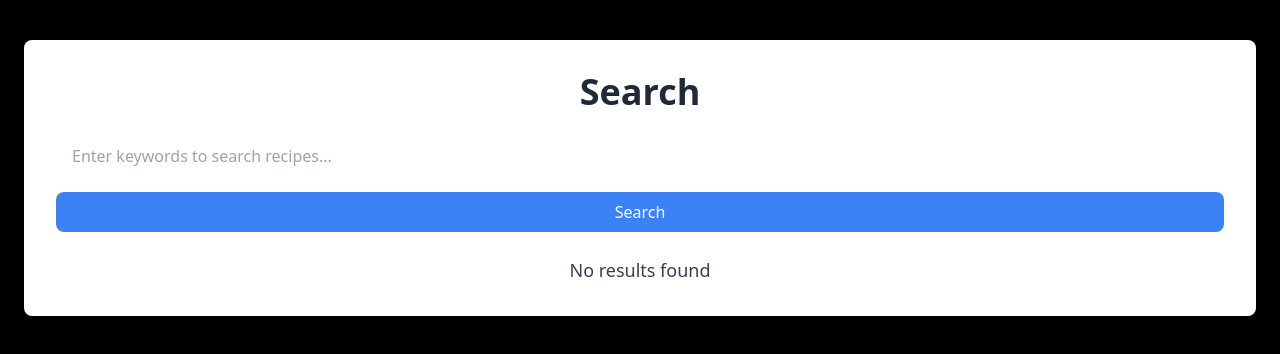
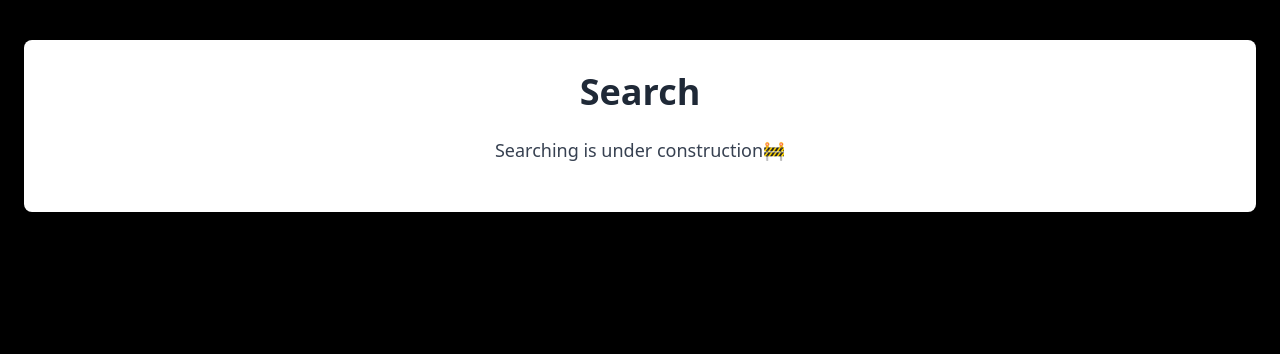
Before and after one commit to Garvit-Nag/reciperover, a Next.js app: page /search in a window 1280 px wide. Shown: the top 354 px of the page. Built offline with nearby package versions, Linux system fonts and the light colour scheme.

Commit message:
navbar black and bg of recommendations

```diff
--- a/src/app/search/page.tsx
+++ b/src/app/search/page.tsx
@@ -1,103 +1,21 @@
 'use client';
 
-import React, { useState } from 'react';
-import axios from 'axios';
+import React from 'react';
 
-const SearchPage: React.FC = () => {
-  const [query, setQuery] = useState<string>(''); // User's input query
-  const [results, setResults] = useState<any[]>([]); // Search results
-  const [loading, setLoading] = useState<boolean>(false); // Loading state
-  const [error, setError] = useState<string | null>(null); // Error state
-
-  const handleSearch = async (e: React.FormEvent<HTMLFormElement>) => {
-    e.preventDefault();
-    setLoading(true);
-    setError(null);
-    try {
-      const response = await axios.post('/search', { query });
-      console.log('API Response:', response.data); // Log the response
-
-      // Adjust based on actual response structure
-      if (response.data && Array.isArray(response.data.recipes)) {
-        setResults(response.data.recipes);
-      } else if (response.data && response.data.data && Array.isArray(response.data.data.recipes)) {
-        setResults(response.data.data.recipes);
-      } else if (response.data && response.data.success && Array.isArray(response.data.recipes)) {
-        setResults(response.data.recipes);
-      } else {
-        setResults([]);
-        setError('Unexpected response format from the server.');
-        console.error('Unexpected response format:', response.data); // Log unexpected format
-      }
-    } catch (error) {
-      // More detailed error logging
-      if (axios.isAxiosError(error)) {
-        console.error('Axios error:', error.response?.data || error.message);
-      } else {
-        console.error('Error:', error);
-      }
-      setError('An error occurred while searching.');
-    } finally {
-      setLoading(false);
-    }
-  };
-
+const AboutPage: React.FC = () => {
   return (
     <div className="min-h-screen bg-black py-10">
       <div className="container mx-auto px-6">
         <div className="bg-white shadow-md rounded-lg p-8">
           <h1 className="text-4xl font-bold text-center mb-6 text-gray-800">Search</h1>
 
-          {/* Search Form */}
-          <form onSubmit={handleSearch} className="mb-6">
-            <input
-              type="text"
-              value={query}
-              onChange={(e) => setQuery(e.target.value)}
-              className="w-full px-4 py-2 text-gray-800 rounded-lg focus:outline-none focus:ring-2 focus:ring-blue-500"
-              placeholder="Enter keywords to search recipes..."
-              required
-              data-processedid={undefined} // Or remove unnecessary attributes
-            />
-            <button
-              type="submit"
-              className="w-full bg-blue-500 text-white py-2 mt-4 rounded-lg hover:bg-blue-600 transition duration-200"
-              disabled={loading}
-            >
-              {loading ? 'Searching...' : 'Search'}
-            </button>
-          </form>
-
-          {/* Display Error */}
-          {error && (
-            <div className="text-red-500 text-center mb-4">
-              {error}
-            </div>
-          )}
-
-          {/* Display Search Results */}
-          <div>
-            {results && results.length > 0 ? ( // Check if results is defined
-              <div>
-                <h2 className="text-2xl font-bold text-center text-gray-800 mb-4">Search Results:</h2>
-                <ul>
-                  {results.map((recipe) => (
-                    <li key={recipe.recipe_id} className="text-lg text-gray-700 mb-2">
-                      {recipe.keywords_name} ({recipe.keywords})
-                    </li>
-                  ))}
-                </ul>
-              </div>
-            ) : (
-              <p className="text-lg text-gray-700 text-center">
-                {loading ? '' : 'No results found'}
-              </p>
-            )}
-          </div>
+          <p className="text-lg text-gray-700 text-center mb-4">
+            Searching is under construction🚧
+          </p>
         </div>
       </div>
     </div>
   );
 };
 
-export default SearchPage;
+export default AboutPage;
```
Also changed, not shown: 2 other files (tests, documents, lock files or other folders).
